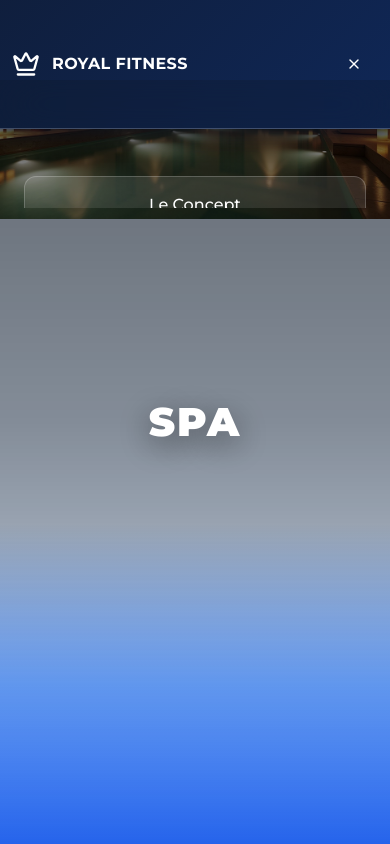
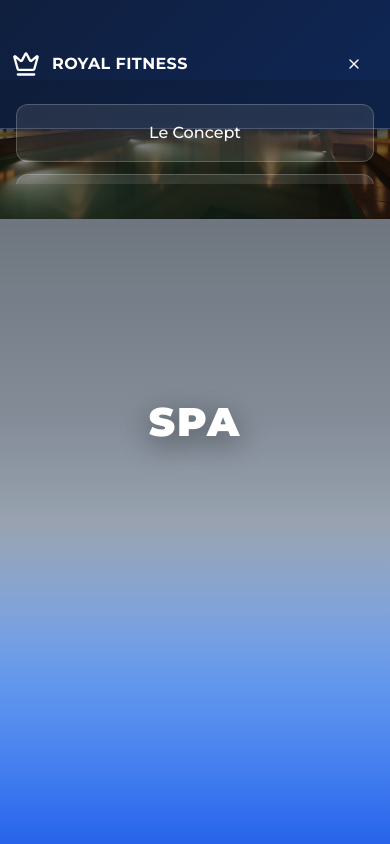
Before and after one commit to SimonOnChain/regal-fit-showcase, a React (Vite) app: page /spa in a window 390 px wide. Both pictures are taken after a click on the button 354 px from the left and 64 px from the top of the page. Shown: the top 844 px of the page. Built offline with nearby package versions, Linux system fonts and the light colour scheme; the HTML template or start-up script is replaced by a standard one.

Commit message:
Fix navigation responsiveness

```diff
--- a/src/components/Navigation.tsx
+++ b/src/components/Navigation.tsx
@@ -173,7 +173,7 @@ const Navigation = () => {
         {/* Mobile Menu */}
         {isMobileMenuOpen && (
           <div className="lg:hidden fixed inset-x-0 top-[80px] md:top-[90px] lg:top-[100px] bottom-0 bg-slate-900/30 backdrop-blur-xl z-40 animate-slide-down overscroll-contain">
-            <div className="h-full overflow-y-auto p-6 pt-24 pb-8">
+            <div className="h-full overflow-y-auto overscroll-contain p-4 pt-6 pb-20">
               <div className="grid grid-cols-1 gap-3 max-w-md mx-auto">
                 {allServices.map((service, index) => (
                   <a
```
